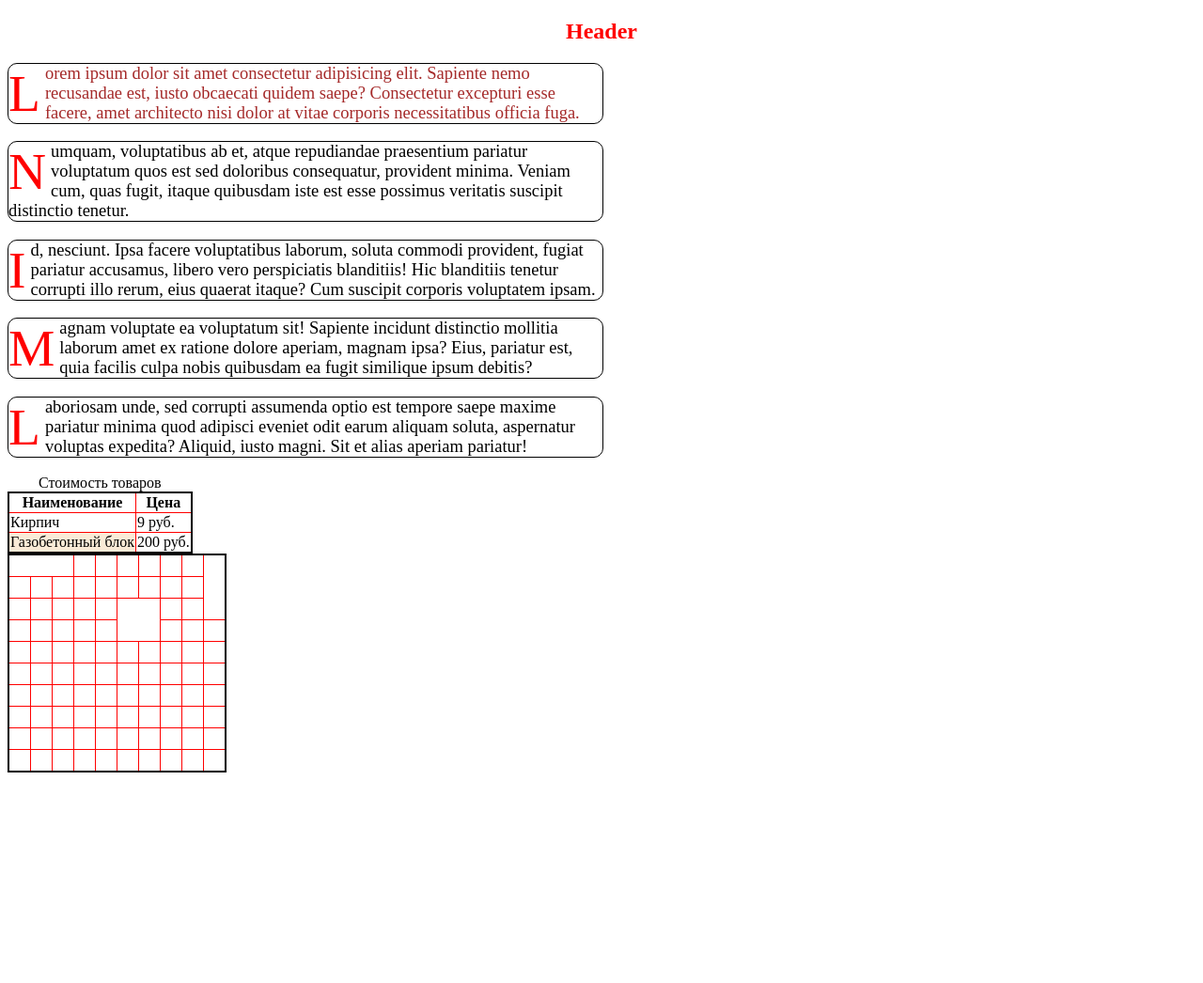
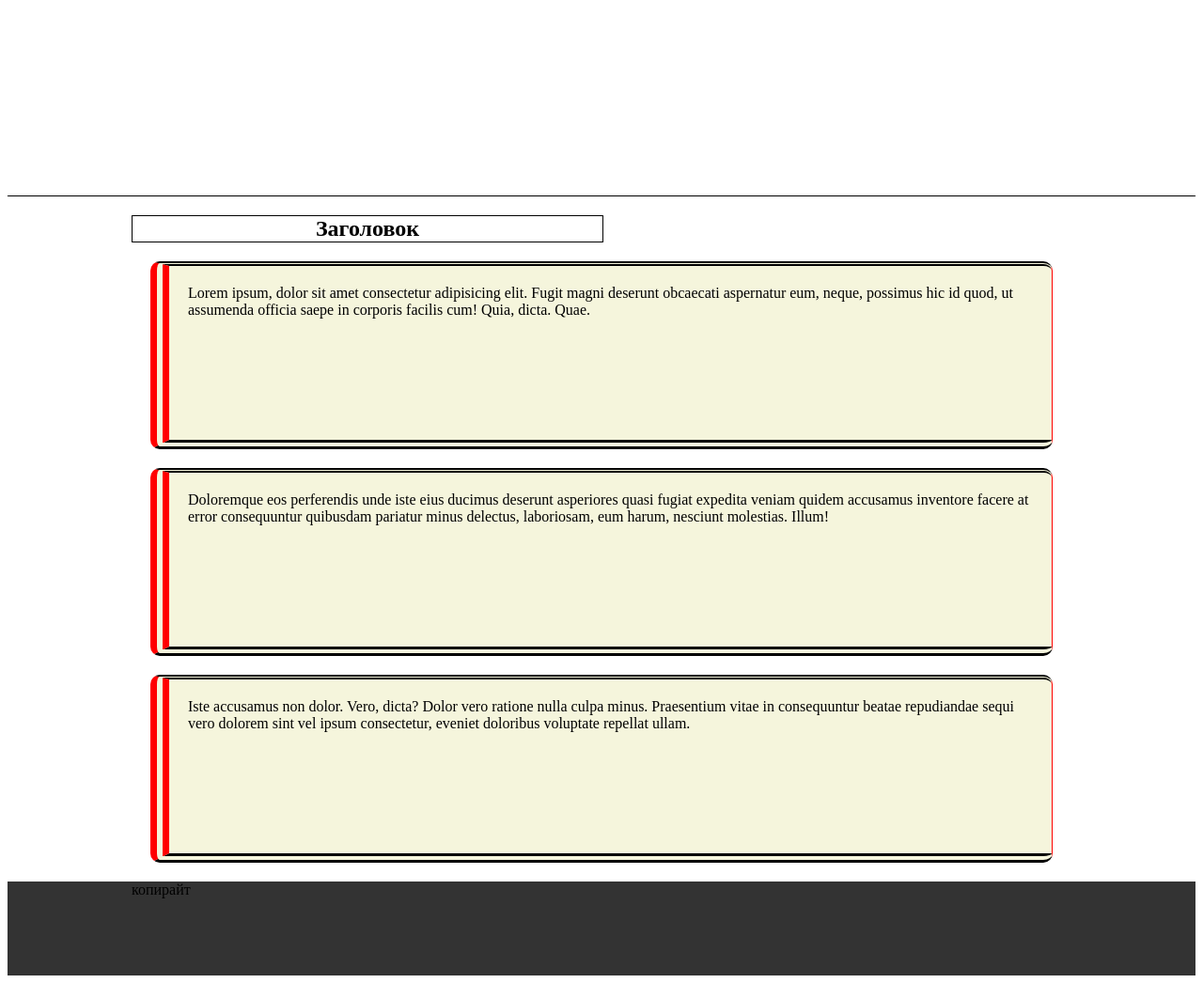
Before and after one commit to klindyuk/web21, a PHP site: page /index2.html in a window 1280 px wide. Shown: the whole page at 94% size. Before the commit the page ends 822 px from the top, so only its background shows below. Run offline with PHP 8.4, Linux system fonts and the light colour scheme.

Commit message:
занятие 6

```diff
--- a/css/style.css
+++ b/css/style.css
@@ -1,96 +1,72 @@
-/* body {
-    background-color: lightblue;
-    background-image: url(../img/tatiana.jpg);
-    background-size: cover;
-    background-repeat: no-repeat;
-    background-position: top center;
-    background-attachment: fixed;
+p {
+    background-color: beige;
+    height: 200px;
+    padding: 20px;
+    /* border: 10px solid black; */
+    border-width: 5px 1px 10px 20px;
+    border-color: black red;
+    border-style: double;
+    border-radius: 10px;
+    margin: 20px;
+    box-sizing: border-box;
+}
+p.inlineParagraph {
+    display: inline;
+}
+h2 {
+    border: 1px solid black;
+    width: 50%;
+    text-align: center;
+}
+strong {
+    color: red;
+    font-weight: 400;
+    background-color: yellow;
+    width: 50px;
+    height: 50px;
+}
+img {
+    width: 50px;
+}
+/* div {
+    border: 1px solid black;
 } */
-/* .overlay {
-    background-color: rgba(0, 0, 0, 0.7);
-} */
-h2 {
-    text-align: center;
-    color: rgb(255, 0, 0);
+div#div1 {
+    background-color: yellow;
+    width: 100px;
+    height: 100px;
+    border-radius: 50%;
 }
-h3 {
-    color: rgba(255, 0, 0, 0.5);
-}
-p {
-    width: 50%;
-    font-size: 18.5px;
-    border: 1px solid black;
-    border-radius: 10px;
-    background-color: #fff;
-}
-p#test {
-    min-height: 100px;
-}
-.termin {
-    padding-left: 40px;
-}
-a {
-    text-decoration: none;
+span#span1 {
     color: green;
 }
-a:hover {
-    color: blue;
+div#div2 {
+    background-color: brown;
+    width: 300px;
+    height: 300px;
 }
-a:link {
-    color: green;
-}
-a:visited {
-    color: black;
+div#div3 {
+    background-color: cornsilk;
+    width: 200px;
+    height: 200px;
+    opacity: .5;
+    margin: 0 auto;
 }
 
-a::after {
-    content: " был";
-    color: red;
+header {
+    height: 200px;
+    border-bottom: 1px solid black;
 }
 
-a[target] {
-    color: red;
+div.content {
+    min-height: 300px;
 }
 
-img {
-    width: 50%;
+footer {
+    height: 100px;
+    background-color: #333;
 }
-
-p:first-child {
-    color:red;
+div.container {
+    width: 1000px;
+    margin: 0 auto;
 }
-p:first-of-type {
-    color:brown;
-}
-p:last-child {
-    color: blue;
-}
-p::first-letter {
-    color: red;
-    font-size: 3em;
-    float: left;
-    margin-right: 5px;
-}
-
-table {
-    border: 2px solid black;
-    border-collapse: collapse;
-}
-
-th,
-td {
-    border: 1px solid red;
-}
-
-table.chess td {
-    width: 20px;
-    height: 20px;
-}
-
-/* table.chess tr:nth-child(even) {
-    background-color: #eee;
-}
-
-table.chess tr:nth-child(odd) {
-    background-color: #ccc;
-} */
--- a/index2.html
+++ b/index2.html
@@ -8,147 +8,23 @@
     <link rel="stylesheet" href="css/style.css">
 </head>
 <body>
-    <h2>Header</h2>
-    <p>Lorem ipsum dolor sit amet consectetur adipisicing elit. Sapiente nemo recusandae est, iusto obcaecati quidem saepe? Consectetur excepturi esse facere, amet architecto nisi dolor at vitae corporis necessitatibus officia fuga.</p>
-    <p>Numquam, voluptatibus ab et, atque repudiandae praesentium pariatur voluptatum quos est sed doloribus consequatur, provident minima. Veniam cum, quas fugit, itaque quibusdam iste est esse possimus veritatis suscipit distinctio tenetur.</p>
-    <p>Id, nesciunt. Ipsa facere voluptatibus laborum, soluta commodi provident, fugiat pariatur accusamus, libero vero perspiciatis blanditiis! Hic blanditiis tenetur corrupti illo rerum, eius quaerat itaque? Cum suscipit corporis voluptatem ipsam.</p>
-    <p>Magnam voluptate ea voluptatum sit! Sapiente incidunt distinctio mollitia laborum amet ex ratione dolore aperiam, magnam ipsa? Eius, pariatur est, quia facilis culpa nobis quibusdam ea fugit similique ipsum debitis?</p>
-    <p>Laboriosam unde, sed corrupti assumenda optio est tempore saepe maxime pariatur minima quod adipisci eveniet odit earum aliquam soluta, aspernatur voluptas expedita? Aliquid, iusto magni. Sit et alias aperiam pariatur!</p>
-    <table>
-        <caption>Стоимость товаров</caption>
-        <thead>
-            <tr>
-                <th>Наименование</th>
-                <th>Цена</th>
-            </tr>
-        </thead>
-        <tbody>
-            <tr>
-                <td>Кирпич</td>
-                <td>9 руб.</td>
-            </tr>
-            <tr>
-                <td style="background-color: antiquewhite;">Газобетонный блок</td>
-                <td>200 руб.</td>
-            </tr>
-        </tbody>
-    </table>
+    <header>
+        <div class="container">
 
-    <table class="chess">
-        <tr>
-            <td colspan="3"></td>
-            <td></td>
-            <td></td>
-            <td></td>
-            <td></td>
-            <td></td>
-            <td></td>
-            <td rowspan="3"></td>
-        </tr>
-        <tr>
-            <td></td>
-            <td></td>
-            <td></td>
-            <td></td>
-            <td></td>
-            <td></td>
-            <td></td>
-            <td></td>
-            <td></td>
-        </tr>
-        <tr>
-            <td></td>
-            <td></td>
-            <td></td>
-            <td></td>
-            <td></td>
-            <td colspan="2" rowspan="2"></td>
-            <td></td>
-            <td></td>
-        </tr>
-        <tr>
-            <td></td>
-            <td></td>
-            <td></td>
-            <td></td>
-            <td></td>
-            <td></td>
-            <td></td>
-            <td></td>
-        </tr>
-        <tr>
-            <td></td>
-            <td></td>
-            <td></td>
-            <td></td>
-            <td></td>
-            <td></td>
-            <td></td>
-            <td></td>
-            <td></td>
-            <td></td>
-        </tr>
-        <tr>
-            <td></td>
-            <td></td>
-            <td></td>
-            <td></td>
-            <td></td>
-            <td></td>
-            <td></td>
-            <td></td>
-            <td></td>
-            <td></td>
-        </tr>
-        <tr>
-            <td></td>
-            <td></td>
-            <td></td>
-            <td></td>
-            <td></td>
-            <td></td>
-            <td></td>
-            <td></td>
-            <td></td>
-            <td></td>
-        </tr>
-        <tr>
-            <td></td>
-            <td></td>
-            <td></td>
-            <td></td>
-            <td></td>
-            <td></td>
-            <td></td>
-            <td></td>
-            <td></td>
-            <td></td>
-        </tr>
-        <tr>
-            <td></td>
-            <td></td>
-            <td></td>
-            <td></td>
-            <td></td>
-            <td></td>
-            <td></td>
-            <td></td>
-            <td></td>
-            <td></td>
-        </tr>
-        <tr>
-            <td></td>
-            <td></td>
-            <td></td>
-            <td></td>
-            <td></td>
-            <td></td>
-            <td></td>
-            <td></td>
-            <td></td>
-            <td></td>
-        </tr>
-    </table>
-
+        </div>
+    </header>
+    <div class="content">
+        <div class="container">
+            <h2>Заголовок</h2>
+            <p>Lorem ipsum, dolor sit amet consectetur adipisicing elit. Fugit magni deserunt obcaecati aspernatur eum, neque, possimus hic id quod, ut assumenda officia saepe in corporis facilis cum! Quia, dicta. Quae.</p>
+            <p>Doloremque eos perferendis unde iste eius ducimus deserunt asperiores quasi fugiat expedita veniam quidem accusamus inventore facere at error consequuntur quibusdam pariatur minus delectus, laboriosam, eum harum, nesciunt molestias. Illum!</p>
+            <p>Iste accusamus non dolor. Vero, dicta? Dolor vero ratione nulla culpa minus. Praesentium vitae in consequuntur beatae repudiandae sequi vero dolorem sint vel ipsum consectetur, eveniet doloribus voluptate repellat ullam.</p>
+        </div>
+    </div>
+    <footer>
+        <div class="container">
+            копирайт
+        </div>
+    </footer>
 </body>
 </html>
```
Also changed, not shown: index.html (+12 -21 lines).
